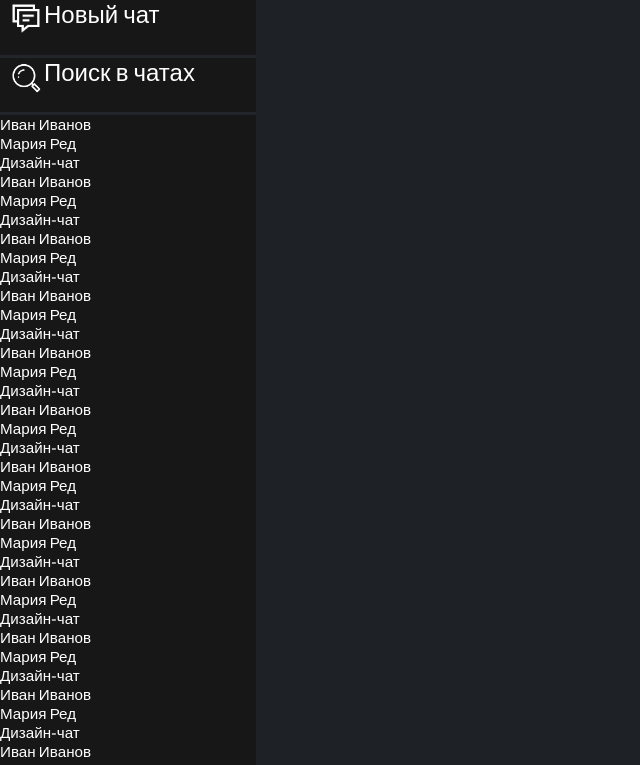
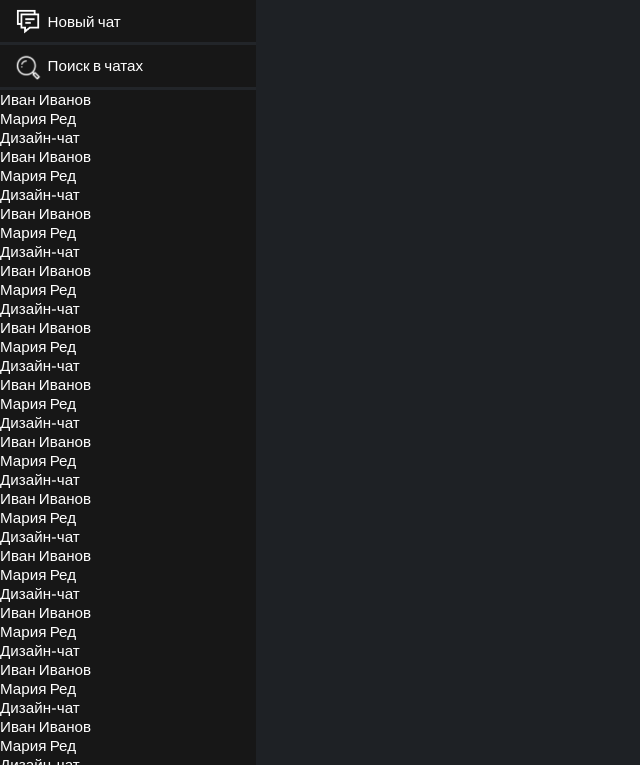
Before and after one commit to 666arevin/my_sity, a Flask app: page / in a window 1280 px wide. Shown: the part 54-819 px from the top of the page, without its empty margins (0-640 px from the left). Run offline with Flask 3, Linux system fonts and the light colour scheme; some web fonts are replaced.

Commit message:
добавил стили и анимации для левой панели

```diff
--- a/app/static/css/body.css
+++ b/app/static/css/body.css
@@ -1,5 +1,6 @@
 body {
     background-color: #1e2125;
+
     font-family: "Libre Franklin", sans-serif;
     font-optical-sizing: auto;
     font-weight: 500;
--- a/app/static/css/left_bar.css
+++ b/app/static/css/left_bar.css
@@ -29,8 +29,18 @@
 
 .containers {
     display: flex;
+    align-items: center;
+
     border-bottom: 3px solid #222529;
-    height: 3.4rem;
+    height: 2.6rem;
+
+    padding-left: 0.8rem;
+
+}
+
+.containers:hover .ico-funcs,
+.containers:hover .h2 {
+    transform: scale(1.1);
 }
 
 .h2-reset {
@@ -41,22 +51,25 @@
 }
 
 .ico-funcs {
-    width: 36px;
-    height: 36px;
+    width: 30px;
+    height: 30px;
 
-    margin-left: 0.5rem;
-}
-
-.h2 {
-    color: #fff;
-    font-size: 1.5rem;
+    transition: 0.2s;
+    transform-origin: left center;
 }
 
 
+.h2 {
+    display: inline-block;
+    font-size: 0.95rem;
+    color: #fff;
 
-.left-bar-1 {
+    margin-left: 0.3rem;
 
+    transition: 0.2s;
+    transform-origin: left center;
 }
+
 
 .left-bar-history {
     align-items: flex-end;
```
